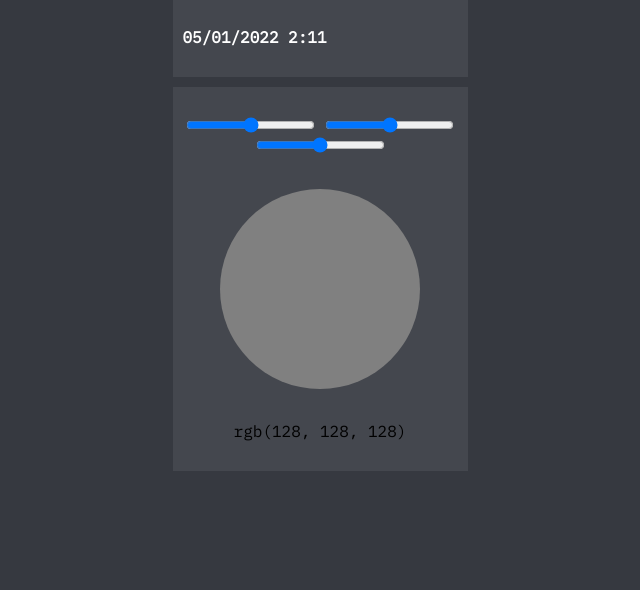
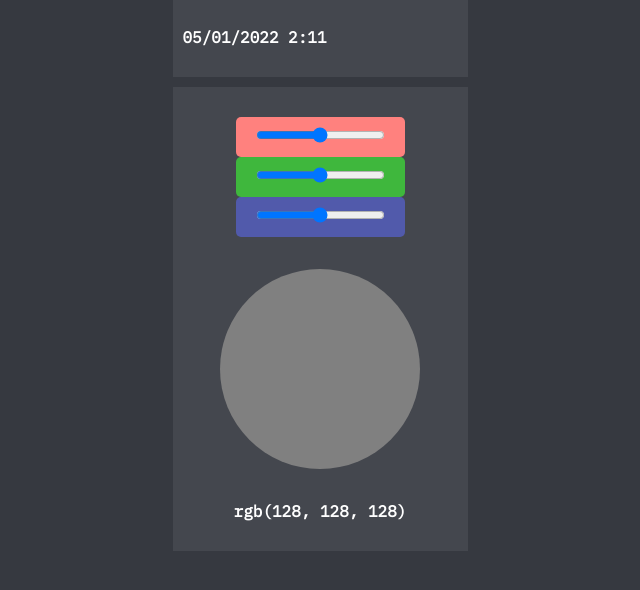
Before and after one commit to aisha-ramiro/dev-challenge, a plain HTML site: page geradorRGB/index.html in a window 1280 px wide. Shown: the part 172-762 px from the top of the page, without its empty margins (320-960 px from the left). Drawn offline with Linux system fonts and the light colour scheme.

Commit message:
edit styles

```diff
--- a/geradorRGB/index.html
+++ b/geradorRGB/index.html
@@ -15,9 +15,11 @@
       <p id='date'></p>
     </div>
 		<section class='rgbContainer'>
-			<input class='red' type="range" name="red" id="redInput" min="0" max="255" step="1">
-			<input class='green' type="range" name="green" id="greenInput" min="0" max="255" step="1">
-			<input class='blue 'type="range" name="blue" id="blueInput" min="0" max="255" step="1">
+			<div class='rgbButtons'>
+			<div class='red' ><input type="range" name="red" id="redInput" min="0" max="255" step="1"></div>
+			<div class='green'><input  type="range" name="green" id="greenInput" min="0" max="255" step="1"></div>
+			<div class='blue '><input type="range" name="blue" id="blueInput" min="0" max="255" step="1"></div>
+		</div>
 			<div id="circle"></div>
 			<p id="colorResult"></p>
 		</section>
--- a/geradorRGB/style.css
+++ b/geradorRGB/style.css
@@ -27,7 +27,23 @@ body{
   margin: auto;
   text-align: center;
   padding: 30px 10px;
+}
 
+.rgbButtons div{
+  display:inline-block;
+  padding: 10px 20px;
+  border-radius: 5px;
+}
+
+.red{
+  background-color:#FF817E
+  ;
+}
+.green{
+  background-color: #3FB73D
+}
+.blue{
+  background-color: #515AAB;
 }
 
 .dateContainer{
@@ -50,3 +66,8 @@ main #circle {
 .dateContainer p {
   color: white;
 }
+
+p#colorResult{
+  color: white;
+  font-weight: bold;
+}
```
